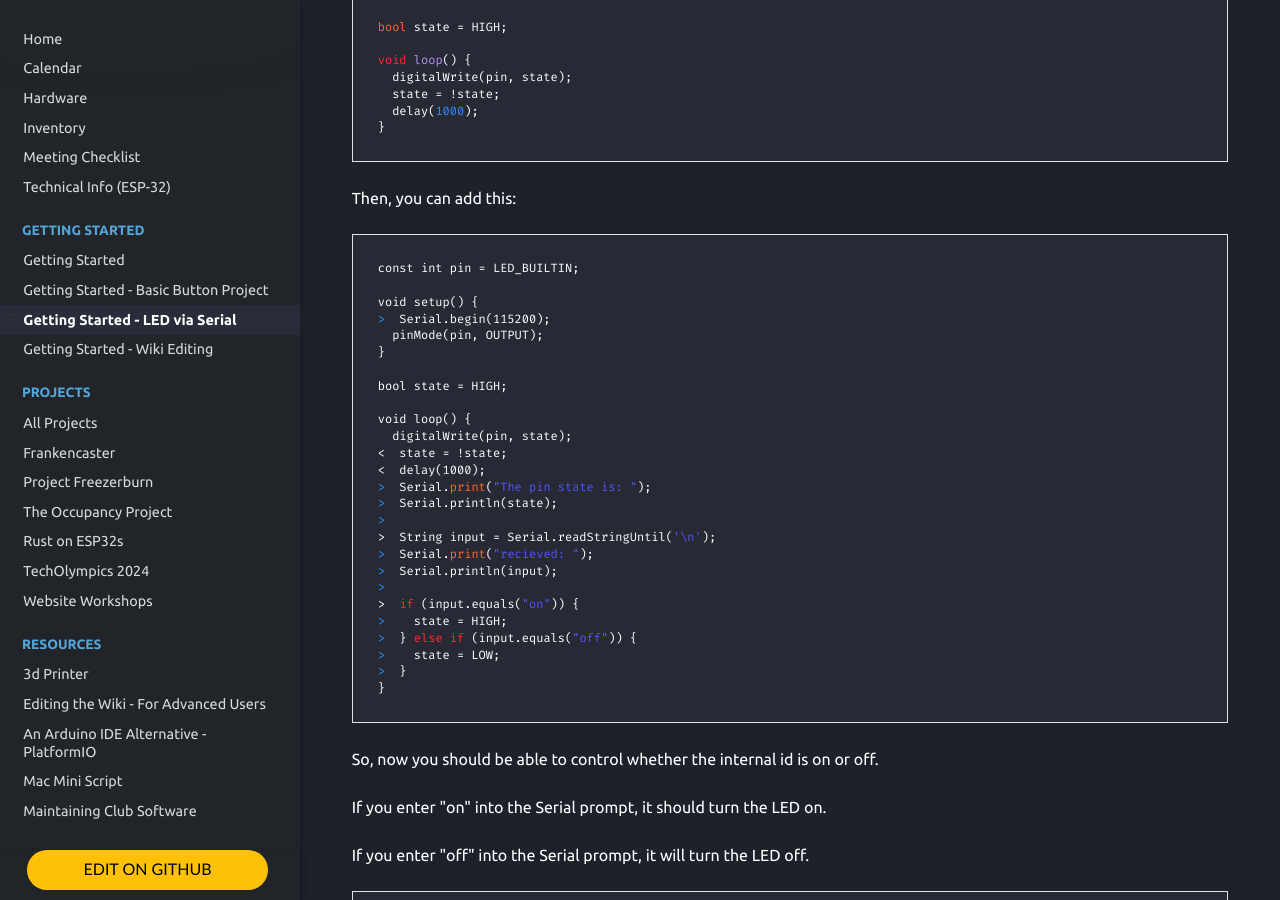
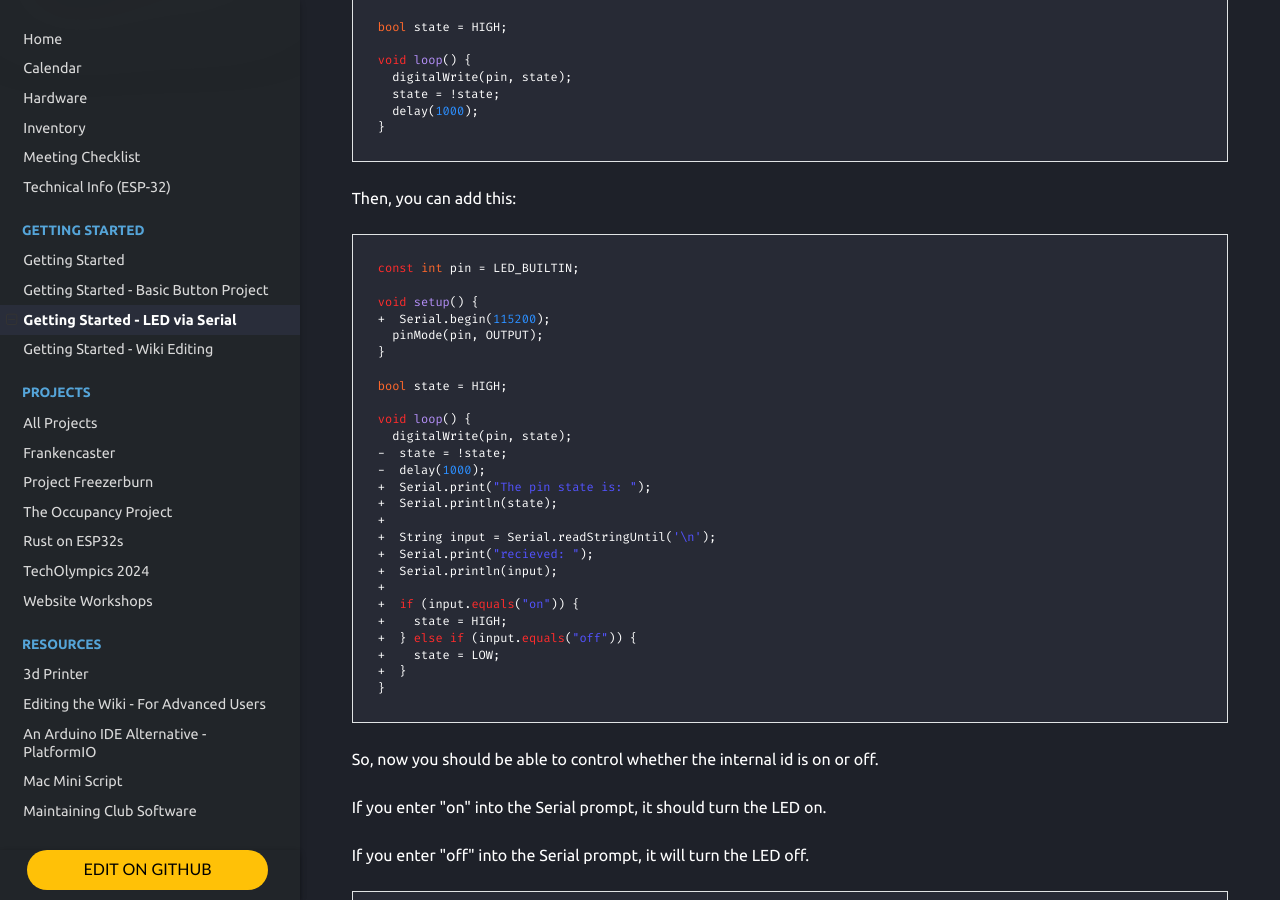
Before and after one commit to Norse-IoT/Wiki, an MkDocs documentation site: the page built from docs/getting-started/first-project.md, in a window 1280 px wide and 900 px high, scrolled down 363 px. Built offline with MkDocs 1.6.1, drawn with Linux system fonts in a browser that asks for light colours; nearby versions of some CDN libraries.

````diff
--- a/docs/getting-started/first-project.md
+++ b/docs/getting-started/first-project.md
@@ -26,7 +26,7 @@ Then, you can add this:
 const int pin = LED_BUILTIN;
 
 void setup() {
->  Serial.begin(115200);
++  Serial.begin(115200);
   pinMode(pin, OUTPUT);
 }
 
@@ -34,20 +34,20 @@ bool state = HIGH;
 
 void loop() {
   digitalWrite(pin, state);
-<  state = !state;
-<  delay(1000);
->  Serial.print("The pin state is: ");
->  Serial.println(state);
->
->  String input = Serial.readStringUntil('\n');
->  Serial.print("recieved: ");
->  Serial.println(input);
->
->  if (input.equals("on")) {
->    state = HIGH;
->  } else if (input.equals("off")) {
->    state = LOW;
->  }
+-  state = !state;
+-  delay(1000);
++  Serial.print("The pin state is: ");
++  Serial.println(state);
++
++  String input = Serial.readStringUntil('\n');
++  Serial.print("recieved: ");
++  Serial.println(input);
++
++  if (input.equals("on")) {
++    state = HIGH;
++  } else if (input.equals("off")) {
++    state = LOW;
++  }
 }
 ```
 
````
